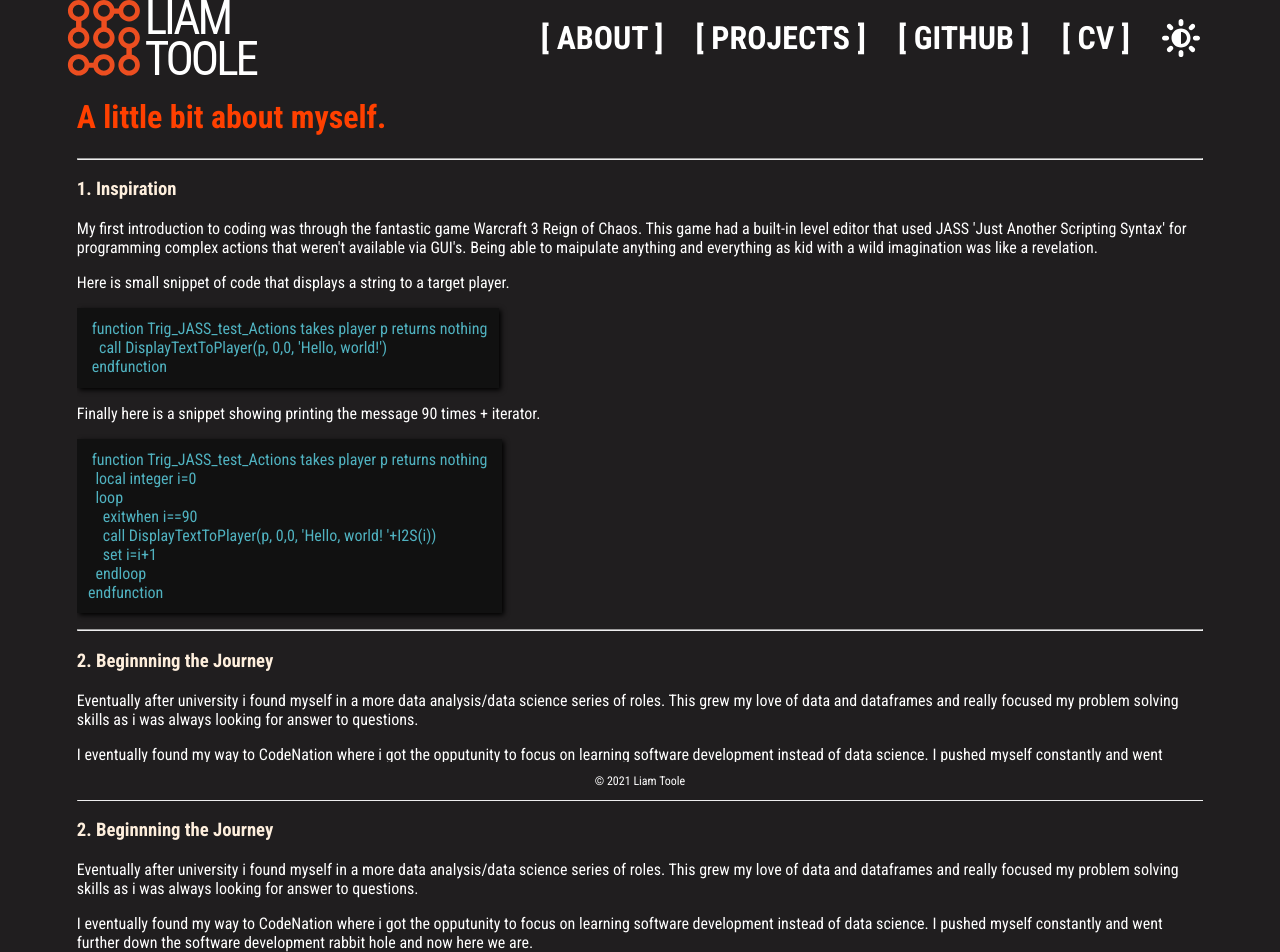
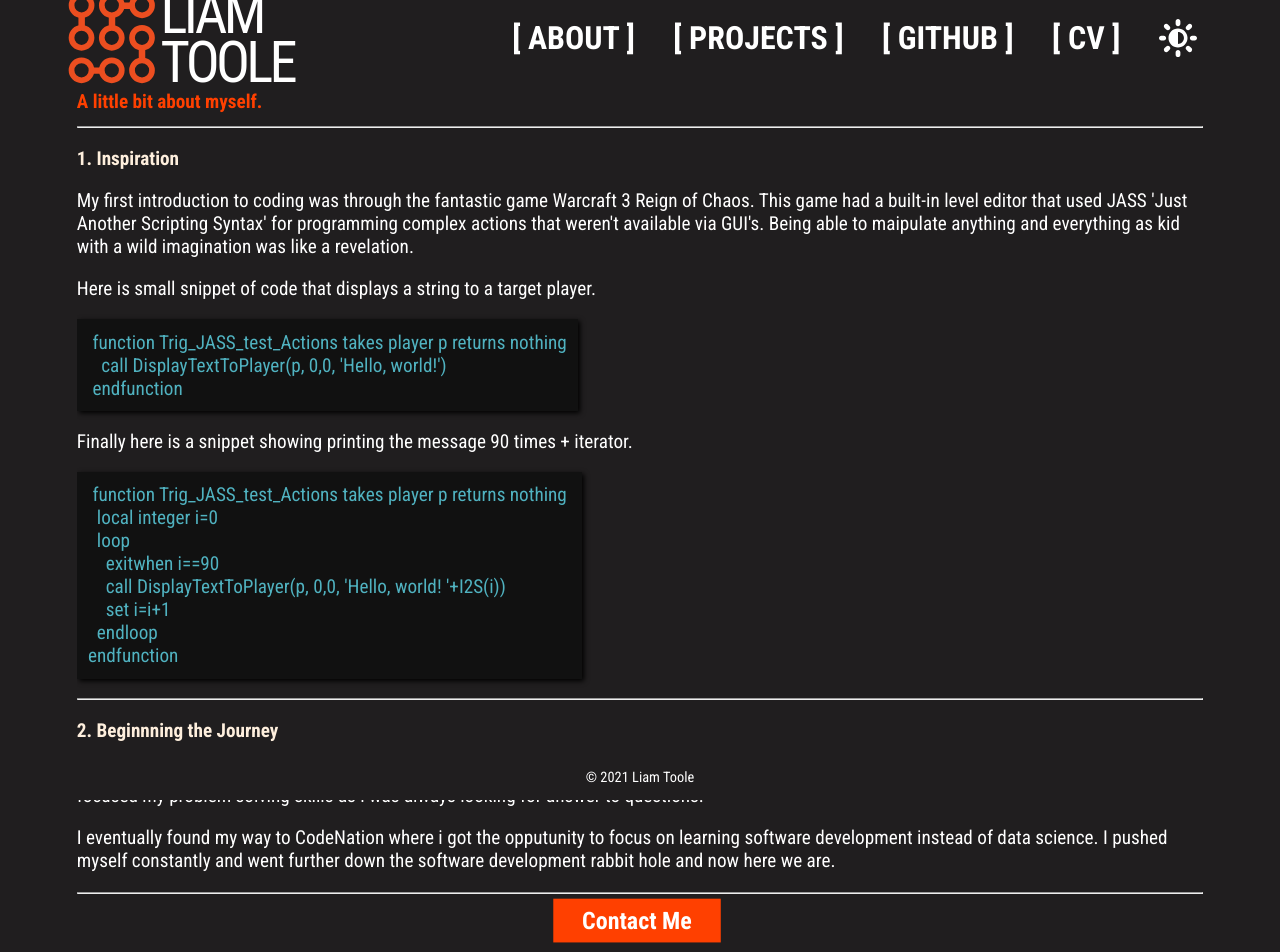
Before and after one commit to YungGooby/liamtoole, a React (Create React App) app: page /about in a window 1280 px wide. Shown: the top 952 px of the page. Built offline with nearby package versions, Linux system fonts and the light colour scheme.

Commit message:
added global font-size clamp

```diff
--- a/src/App.css
+++ b/src/App.css
@@ -20,6 +20,7 @@
 * {
 	box-sizing: border-box;
 	font-family: 'Roboto Condensed', sans-serif;
+	font-size: clamp(1rem, 1.5vw, 1.2rem);
 	color: #fff;
 }
 html,
@@ -75,7 +76,6 @@ a:hover {
 	font-size: clamp(1.5rem, 2.5vw, 2rem);
 }
 .logo {
-	user-drag: none;
 	-webkit-user-drag: none;
 	user-select: none;
 	-moz-user-select: none;
--- a/src/components/about/about-content.json
+++ b/src/components/about/about-content.json
@@ -9,15 +9,5 @@
         "id": 10002,
         "title": "2. Beginnning the Journey",
         "content": "<p>Eventually after university i found myself in a more data analysis/data science series of roles. This grew my love of data and dataframes and really focused my problem solving skills as i was always looking for answer to questions.</p> I eventually found my way to CodeNation where i got the opputunity to focus on learning software development instead of data science. I pushed myself constantly and went further down the software development rabbit hole and now here we are.</p>"
-    },
-    {
-        "id": 10002,
-        "title": "2. Beginnning the Journey",
-        "content": "<p>Eventually after university i found myself in a more data analysis/data science series of roles. This grew my love of data and dataframes and really focused my problem solving skills as i was always looking for answer to questions.</p> I eventually found my way to CodeNation where i got the opputunity to focus on learning software development instead of data science. I pushed myself constantly and went further down the software development rabbit hole and now here we are.</p>"
-    },
-    {
-        "id": 10002,
-        "title": "2. Beginnning the Journey",
-        "content": "<p>Eventually after university i found myself in a more data analysis/data science series of roles. This grew my love of data and dataframes and really focused my problem solving skills as i was always looking for answer to questions.</p> I eventually found my way to CodeNation where i got the opputunity to focus on learning software development instead of data science. I pushed myself constantly and went further down the software development rabbit hole and now here we are.</p>"
     }
 ]
```
